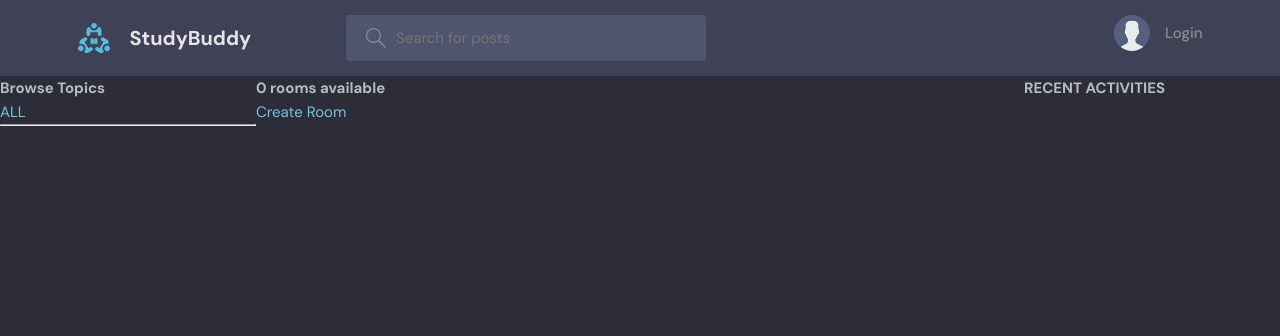
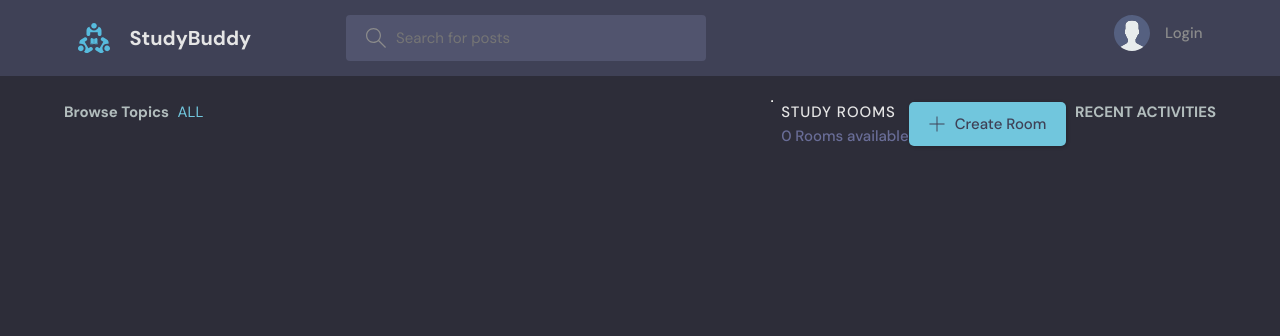
Before and after one commit to RajibMiah/study_buddy, a Django app: page / in a window 1280 px wide. Shown: the top 336 px of the page. Run offline with Django 4.2, Linux system fonts and the light colour scheme; data that the repository does not hold is empty.

Commit message:
worked on home temaplte

```diff
--- a/base/templates/base/home.html
+++ b/base/templates/base/home.html
@@ -2,34 +2,61 @@
 
 {% block content %}
 
-    <style>
-        .home-container {
-            display: grid;
-            grid-template-columns: 1fr 3fr 1fr;
-        }
-    </style>
-    <!-- <h1>Home template</h1> -->
+<main class="layout layout--3">
+  <div class="container">
 
-    <div class="home-container">
+    <!-- Topics Start -->
+    {% include 'base/topics_component.html' %}
+
+    <!-- Topics End -->
+
+    <!-- Room List Start -->
+    <div class="roomList">
+      <div class="mobile-menu">
+        <form action="{% url 'home' %}" method="GET" class="header__search">
+          <label>
+            <svg version="1.1" xmlns="http://www.w3.org/2000/svg" width="32" height="32" viewBox="0 0 32 32">
+              <title>search</title>
+              <path
+                d="M32 30.586l-10.845-10.845c1.771-2.092 2.845-4.791 2.845-7.741 0-6.617-5.383-12-12-12s-12 5.383-12 12c0 6.617 5.383 12 12 12 2.949 0 5.649-1.074 7.741-2.845l10.845 10.845 1.414-1.414zM12 22c-5.514 0-10-4.486-10-10s4.486-10 10-10c5.514 0 10 4.486 10 10s-4.486 10-10 10z">
+              </path>
+            </svg>
+            <input name="q" placeholder="Search for posts" />
+          </label>
+        </form>
+        <div class="mobile-menuItems">
+          <a class="btn btn--main btn--pill" href="{% url 'topics' %}">Browse Topics</a>
+          <a class="btn btn--main btn--pill" href="{% url 'activity' %}">Recent Activities</a>
+        </div>
+      </div>
+
+      <div class="roomList__header">
         <div>
-           {% include 'base/topic_component.html' %}
+          <h2>Study Rooms</h2>
+          <p>{{room_count}} Rooms available</p>
         </div>
 
-        <div>
-            <div>
-                <h5>{{ room_count }}
-                    rooms available</h5>
-            </div>
-            <a href="{% url 'create-room' %}">Create Room</a>
-            <div>
-                {% include 'base/feed_component.html' %}
-            </div>
-        </div>
+        <a class="btn btn--main" href="{% url 'create-room' %}">
+          <svg version="1.1" xmlns="http://www.w3.org/2000/svg" width="32" height="32" viewBox="0 0 32 32">
+            <title>add</title>
+            <path
+              d="M16.943 0.943h-1.885v14.115h-14.115v1.885h14.115v14.115h1.885v-14.115h14.115v-1.885h-14.115v-14.115z">
+            </path>
+          </svg>
+          Create Room
+        </a>
+      </div>
 
-        <div>
-           {% include 'base/activity_component.html' %}
-        </div>
+      {% include 'base/feed_component.html' %}
+
     </div>
+    <!-- Room List End -->
 
+    <!-- Activities Start -->
+    {% include 'base/activity_component.html' %}
+
+    <!-- Activities End -->
+  </div>
+</main>
 
 {% endblock %}
```
Also changed, not shown: base/templates/base/topics_component.html (renamed from base/templates/base/topic_component.html).
